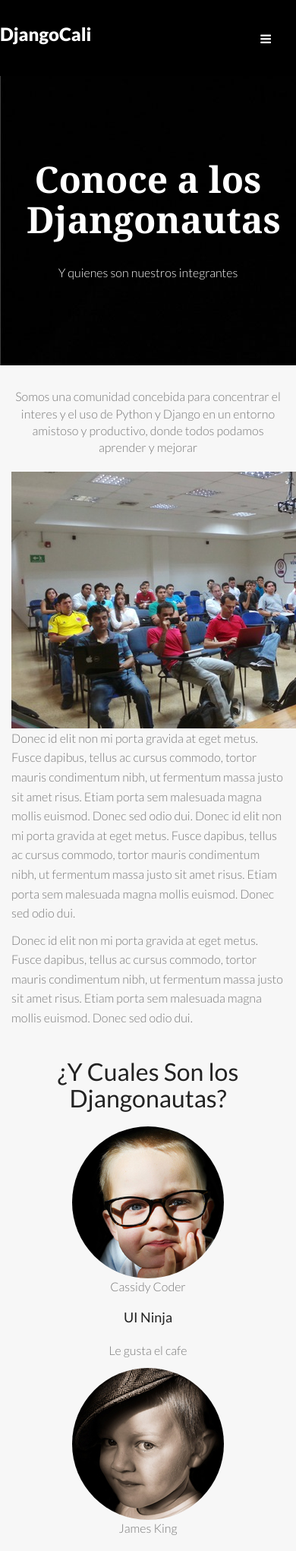
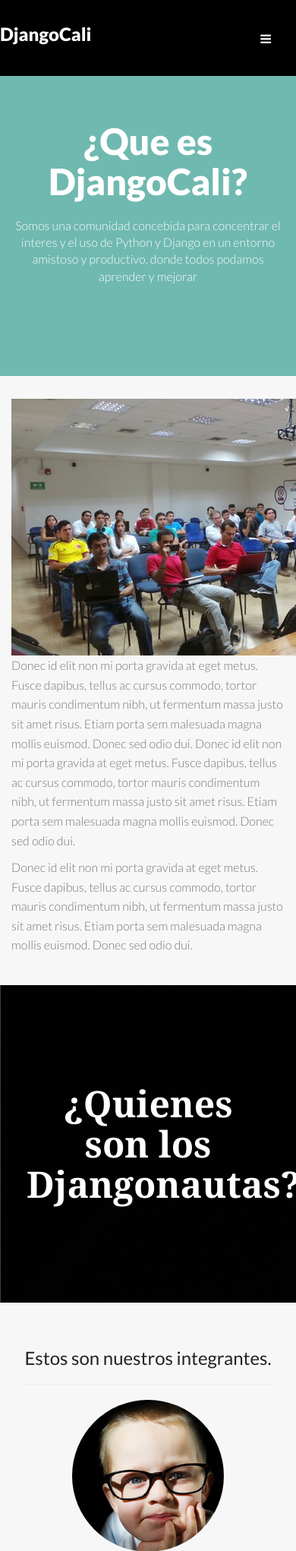
Before and after one commit to pythoncali/portal, a Django app: page /about/ in a window 390 px wide. Shown: the top 2042 px of the page at 76% size. Run offline with Django 3.2, Linux system fonts and the light colour scheme; parts of the project's set-up code (start-up, migrations or seed data) failed here and were passed over; some libraries are stand-ins or nearby versions.

Commit message:
Some small changes to the about page to include a last minute idea

```diff
--- a/djangocali-portal/static/css/style.css
+++ b/djangocali-portal/static/css/style.css
@@ -327,19 +327,6 @@ section.section {
 	font-weight: 700;
 }
 
-/* ==========================
- --- Parallax ---
-============================= */
-
-#parallax1{
-	background-image: url(../img/parallax/img1.jpg);
-}
-#parallax2{
-	background-image: url(../img/parallax/img2.jpg);
-}
-#testimonials{
-	background-image: url(../img/parallax/img3.jpg);
-}
 /*===========================
   --- Header & menu ----
 =========================== */
--- a/djangocali-portal/templates/pages/about.html
+++ b/djangocali-portal/templates/pages/about.html
@@ -3,25 +3,22 @@
 
 {% block content %}
 
-    <section id="parallax1" class="section pad-top40 pad-bot40" data-stellar-background-ratio="0.5">
+    <section class="featured">
         <div class="container">
-        <div class="align-center pad-top40 pad-bot40">
-            <blockquote class="bigquote color-white">Conoce a los Djangonautas</blockquote>
-            <p class="color-white">Y quienes son nuestros integrantes</p>
-        </div>
-        </div>
-    </section>
-
-    <div>
-        <div style="padding-top:30px;" class="container">
-            <div class="row">
-                <div class="col-md-12 text-center">
+            <div class="row mar-bot40">
+                <div class="col-md-6 col-md-offset-3">
+                    <div class="align-center">
+                        <h2 class="slogan">¿Que es DjangoCali?</h2>
                         <p class="lead">
                             Somos una comunidad concebida para concentrar el interes y el uso de Python y Django
                             en un entorno amistoso y productivo, donde todos podamos aprender y mejorar
                         </p>
                     </div>
                 </div>
+            </div>
+        </div>
+    </section>
+    <div style="padding-top:30px; padding-bottom:30px;" class="container">
         <div class="row">
     	    <div class="span12">
                 <div class="col-lg-5 pull-left">
@@ -35,8 +32,18 @@
                 </div>
             </div>
     	</div>
+    </div>
+    <section class="section" data-stellar-background-ratio="0.5" style="background-image: url({% static 'img/fachada_8.jpg' %});">
+        <div class="container">
+            <div class="align-center pad-top40 pad-bot40">
+                <blockquote class="bigquote color-white">¿Quienes son los Djangonautas?</blockquote>
+            </div>
+        </div>
+    </section>
+    <div style="padding-top:30px;" class="container">
         <div style="padding-top:30px;" class="container text-center">
-                <h2>¿Y Cuales Son los Djangonautas?</h2>
+            <h3>Estos son nuestros integrantes.</h3>
+            <hr>
         </div>
 
         <div class="row text-center">
@@ -66,7 +73,7 @@
             </div>
         </div>
     </div>
-    </div>
+
     <hr>
     <div id="sec3" style="padding-bottom: 30px;">
         <div class="container">
```
Also changed, not shown: djangocali-portal/static/img/fachada_8.jpg (renamed from djangocali-portal/static/img/parallax/img1.jpg), djangocali-portal/static/img/img2.jpg (renamed from djangocali-portal/static/img/parallax/img2.jpg), djangocali-portal/static/img/parallax/img3.jpg (deleted), djangocali-portal/static/img/portfolio/img1.jpg (deleted), djangocali-portal/static/img/portfolio/img2.jpg (deleted), djangocali-portal/static/img/portfolio/img3.jpg (deleted), djangocali-portal/static/img/portfolio/img4.jpg (deleted), djangocali-portal/static/img/portfolio/img5.jpg (deleted), djangocali-portal/static/img/portfolio/img6.jpg (deleted), djangocali-portal/static/img/portfolio/img7.jpg (deleted), djangocali-portal/static/img/portfolio/img8.jpg (deleted), djangocali-portal/static/img/portfolio/img9.jpg (deleted). Lines whose indentation alone changed are shown as unchanged.
